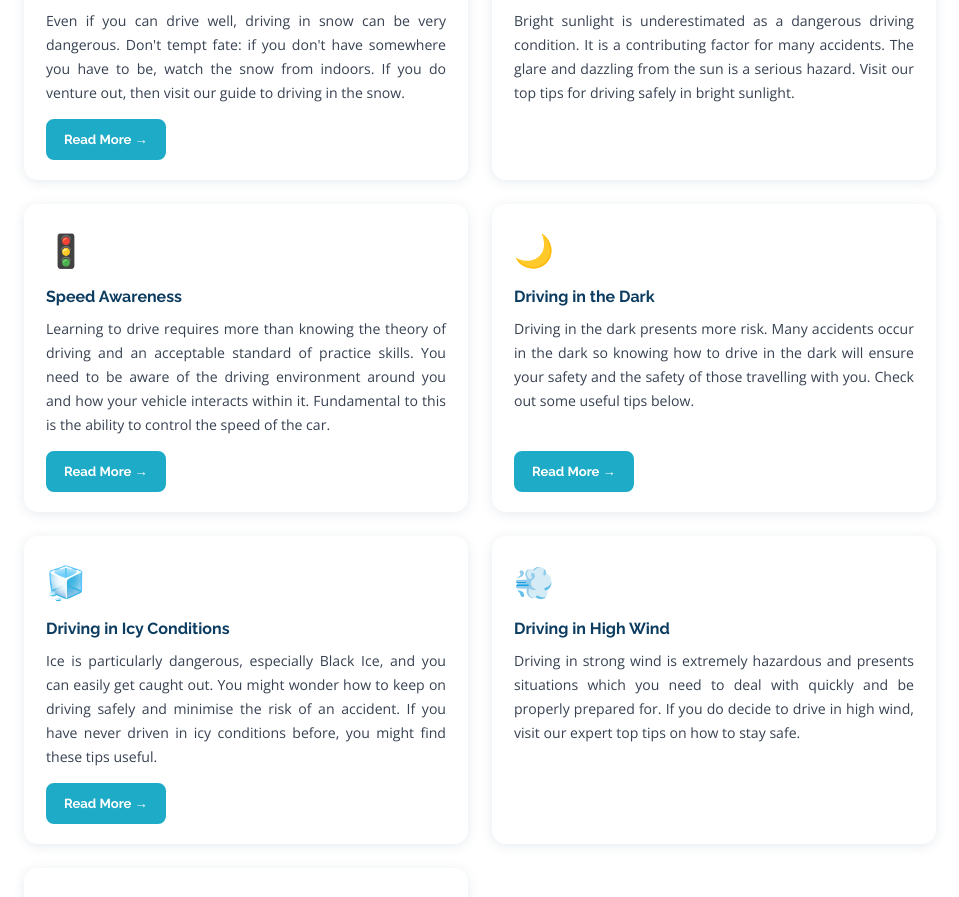
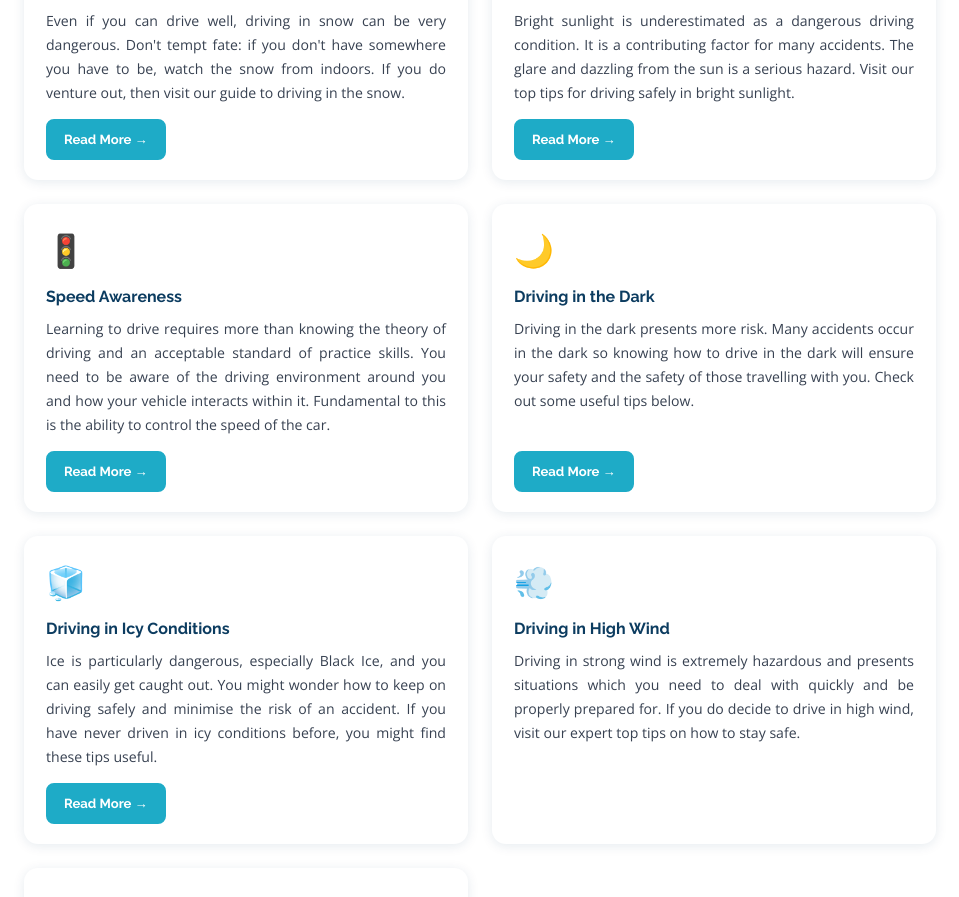
Before and after one commit to mikehinton-wq/mods-website, a React (Vite) app: page /driving-skills in a window 1280 px wide. Shown: the part 1208-2105 px from the top of the page, without its empty margins (160-1119 px from the left). Built offline with nearby package versions, Linux system fonts and the light colour scheme.

Commit message:
Update site

```diff
--- a/src/pages/DrivingSkills.jsx
+++ b/src/pages/DrivingSkills.jsx
@@ -36,6 +36,7 @@ export default function DrivingSkills() {
       icon: '☀️',
       title: 'Driving in Bright Sun',
       desc: 'Bright sunlight is underestimated as a dangerous driving condition. It is a contributing factor for many accidents. The glare and dazzling from the sun is a serious hazard. Visit our top tips for driving safely in bright sunlight.',
+      to: '/driving-skills/bright-sun',
     },
     {
       icon: '🚦',
```
